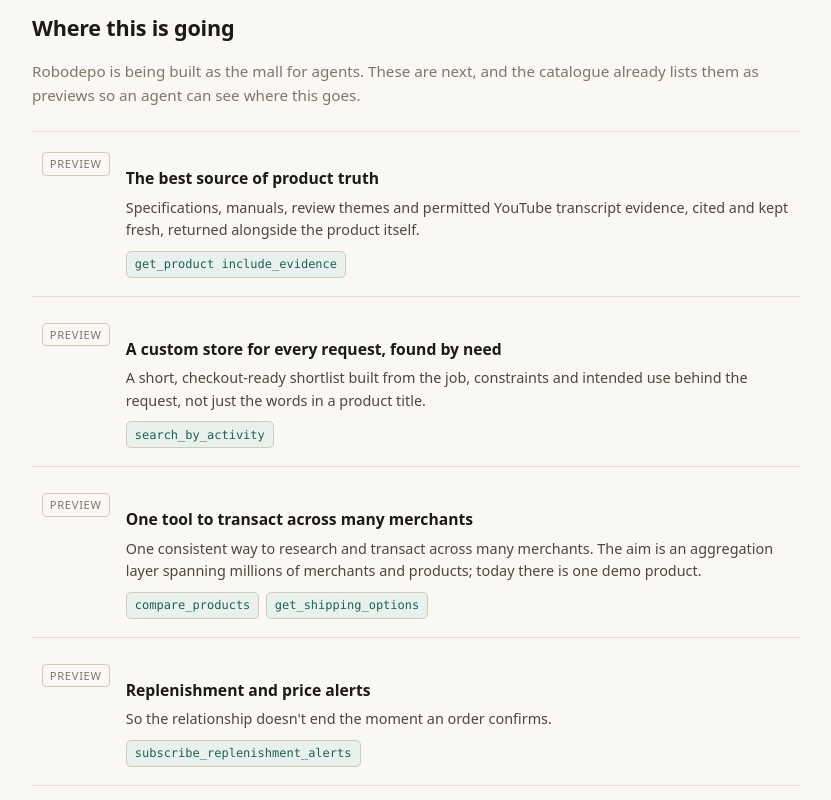
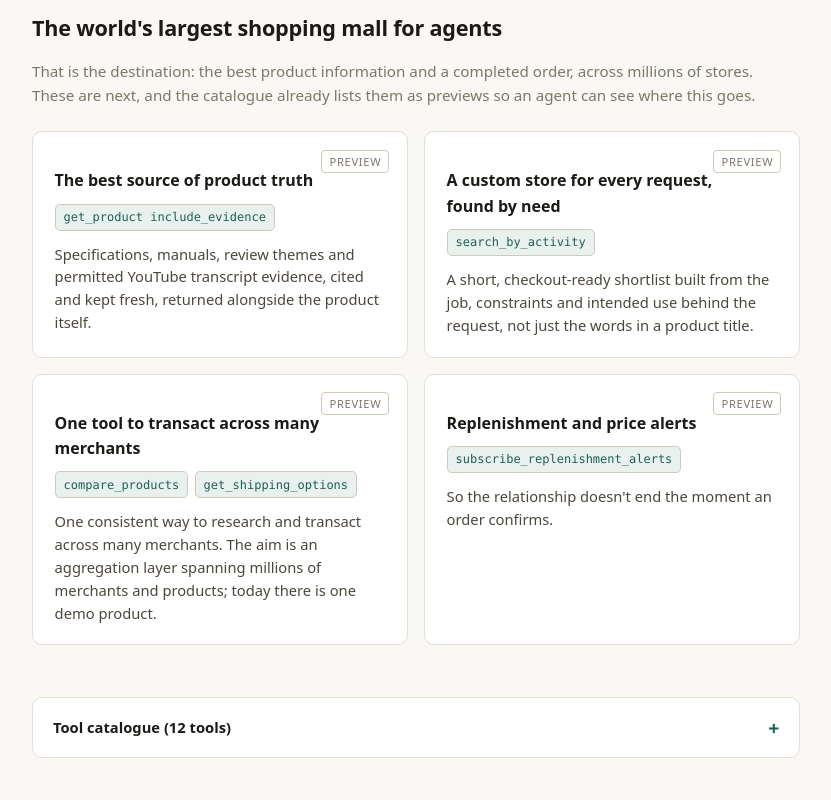
Before and after one commit to Web3Zero/robodepo-webmcp, a plain HTML site: page agent/index.html in a window 1280 px wide. Shown: the part 2320-3120 px from the top of the page, without its empty margins (224-1055 px from the left). Drawn offline with Linux system fonts and the light colour scheme.

Commit message:
Mall-for-agents roadmap, self-healing response example, story refresh

```diff
--- a/agent/agent.css
+++ b/agent/agent.css
@@ -354,49 +354,48 @@ dl.handoff dd {
   line-height: 1.55;
 }
 
-ul.roadmap-list {
-  margin: 0;
-  padding: 0;
-  list-style: none;
-  border-top: 1px solid var(--border);
+.roadmap-grid {
+  display: grid;
+  grid-template-columns: 1fr;
+  gap: 1rem;
 }
 
-ul.roadmap-list li {
-  display: flex;
-  align-items: flex-start;
-  gap: 1rem;
-  border-bottom: 1px solid var(--border);
-  padding: 1.1rem 0;
+@media (min-width: 640px) {
+  .roadmap-grid {
+    grid-template-columns: repeat(2, 1fr);
+  }
 }
 
-ul.roadmap-list .badge {
-  flex: none;
-  margin-top: 0.15rem;
+.roadmap-card {
+  position: relative;
+  border: 1px solid var(--border);
+  border-radius: 10px;
+  background: var(--paper-raised);
+  padding: 1.25rem 1.35rem;
 }
 
-.roadmap-body h3 {
-  margin: 0 0 0.35rem;
-  font-size: 0.98rem;
+.roadmap-card .badge {
+  position: absolute;
+  top: 1.1rem;
+  right: 1.1rem;
+}
+
+.roadmap-card h3 {
+  margin: 0 3.25rem 0.5rem 0;
+  font-size: 1rem;
   font-weight: 700;
   color: var(--ink);
 }
 
-.roadmap-body p {
-  margin: 0;
+.roadmap-card p {
+  margin: 0.75rem 0 0;
   color: var(--ink-soft);
-  font-size: 0.9rem;
+  font-size: 0.92rem;
   line-height: 1.55;
 }
 
-.roadmap-body .chip-row {
+.roadmap-card .chip-row {
   margin-top: 0.6rem !important;
-}
-
-@media (max-width: 560px) {
-  ul.roadmap-list li {
-    flex-direction: column;
-    gap: 0.5rem;
-  }
 }
 
 /* --------------------------------- Buttons -------------------------------------- */
@@ -707,8 +706,7 @@ section ul li {
   margin-bottom: 0.4rem;
 }
 
-section ul.tools,
-section ul.roadmap-list {
+section ul.tools {
   max-width: none;
   padding-left: 0;
   font-size: inherit;
@@ -741,6 +739,7 @@ a:hover {
   }
 
   .capability-card,
+  .roadmap-card,
   #handoff {
     padding: 1.1rem 1.15rem 1.3rem;
   }
@@ -754,6 +753,10 @@ a:hover {
     margin-top: 0.35rem;
     display: inline-block;
   }
+
+  .roadmap-card .badge {
+    margin-top: 0;
+  }
 }
 
 @media (prefers-reduced-motion: reduce) {
--- a/agent/index.html
+++ b/agent/index.html
@@ -134,42 +134,34 @@
 </section>
 
 <section class="roadmap">
-<h2>Where this is going</h2>
-<p class="roadmap-intro">Robodepo is being built as the mall for agents. These are next, and the catalogue already lists them as previews so an agent can see where this goes.</p>
-<ul class="roadmap-list">
-<li>
+<h2>The world&#39;s largest shopping mall for agents</h2>
+<p class="roadmap-intro">That is the destination: the best product information and a completed order, across millions of stores. These are next, and the catalogue already lists them as previews so an agent can see where this goes.</p>
+<div class="roadmap-grid">
+<article class="roadmap-card">
 <span class="badge preview">Preview</span>
-<div class="roadmap-body">
 <h3>The best source of product truth</h3>
+<p class="chip-row"><code class="chip">get_product include_evidence</code></p>
 <p>Specifications, manuals, review themes and permitted YouTube transcript evidence, cited and kept fresh, returned alongside the product itself.</p>
-<p class="chip-row"><code class="chip">get_product include_evidence</code></p>
+</article>
+<article class="roadmap-card">
+<span class="badge preview">Preview</span>
+<h3>A custom store for every request, found by need</h3>
+<p class="chip-row"><code class="chip">search_by_activity</code></p>
+<p>A short, checkout-ready shortlist built from the job, constraints and intended use behind the request, not just the words in a product title.</p>
+</article>
+<article class="roadmap-card">
+<span class="badge preview">Preview</span>
+<h3>One tool to transact across many merchants</h3>
+<p class="chip-row"><code class="chip">compare_products</code><code class="chip">get_shipping_options</code></p>
+<p>One consistent way to research and transact across many merchants. The aim is an aggregation layer spanning millions of merchants and products; today there is one demo product.</p>
+</article>
+<article class="roadmap-card">
+<span class="badge preview">Preview</span>
+<h3>Replenishment and price alerts</h3>
+<p class="chip-row"><code class="chip">subscribe_replenishment_alerts</code></p>
+<p>So the relationship doesn&#39;t end the moment an order confirms.</p>
+</article>
 </div>
-</li>
-<li>
-<span class="badge preview">Preview</span>
-<div class="roadmap-body">
-<h3>A custom store for every request, found by need</h3>
-<p>A short, checkout-ready shortlist built from the job, constraints and intended use behind the request, not just the words in a product title.</p>
-<p class="chip-row"><code class="chip">search_by_activity</code></p>
-</div>
-</li>
-<li>
-<span class="badge preview">Preview</span>
-<div class="roadmap-body">
-<h3>One tool to transact across many merchants</h3>
-<p>One consistent way to research and transact across many merchants. The aim is an aggregation layer spanning millions of merchants and products; today there is one demo product.</p>
-<p class="chip-row"><code class="chip">compare_products</code><code class="chip">get_shipping_options</code></p>
-</div>
-</li>
-<li>
-<span class="badge preview">Preview</span>
-<div class="roadmap-body">
-<h3>Replenishment and price alerts</h3>
-<p>So the relationship doesn&#39;t end the moment an order confirms.</p>
-<p class="chip-row"><code class="chip">subscribe_replenishment_alerts</code></p>
-</div>
-</li>
-</ul>
 </section>
 
 <section class="section-tools">
```
Also changed, not shown: docs/story.md (+62 -28 lines), README.md.
